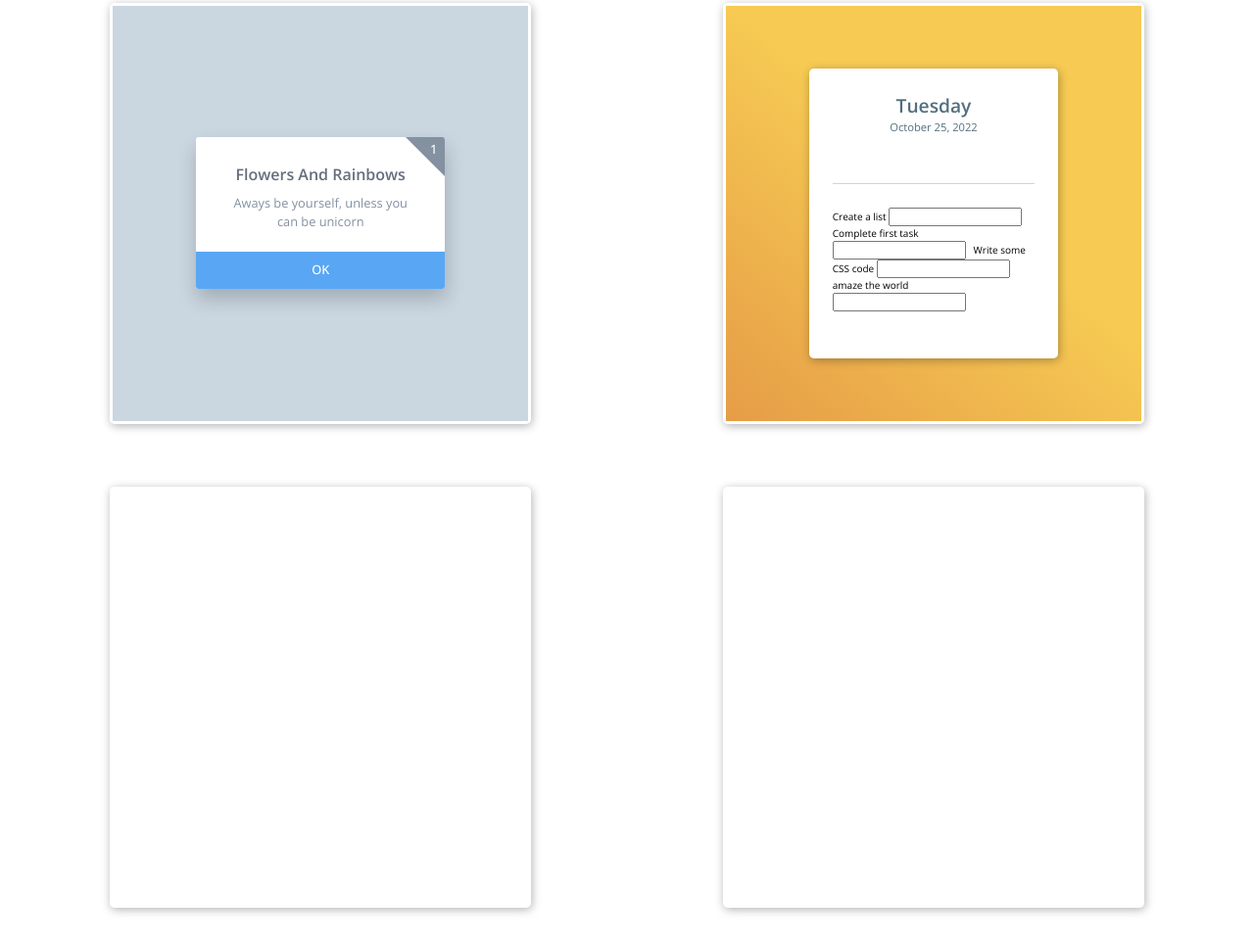
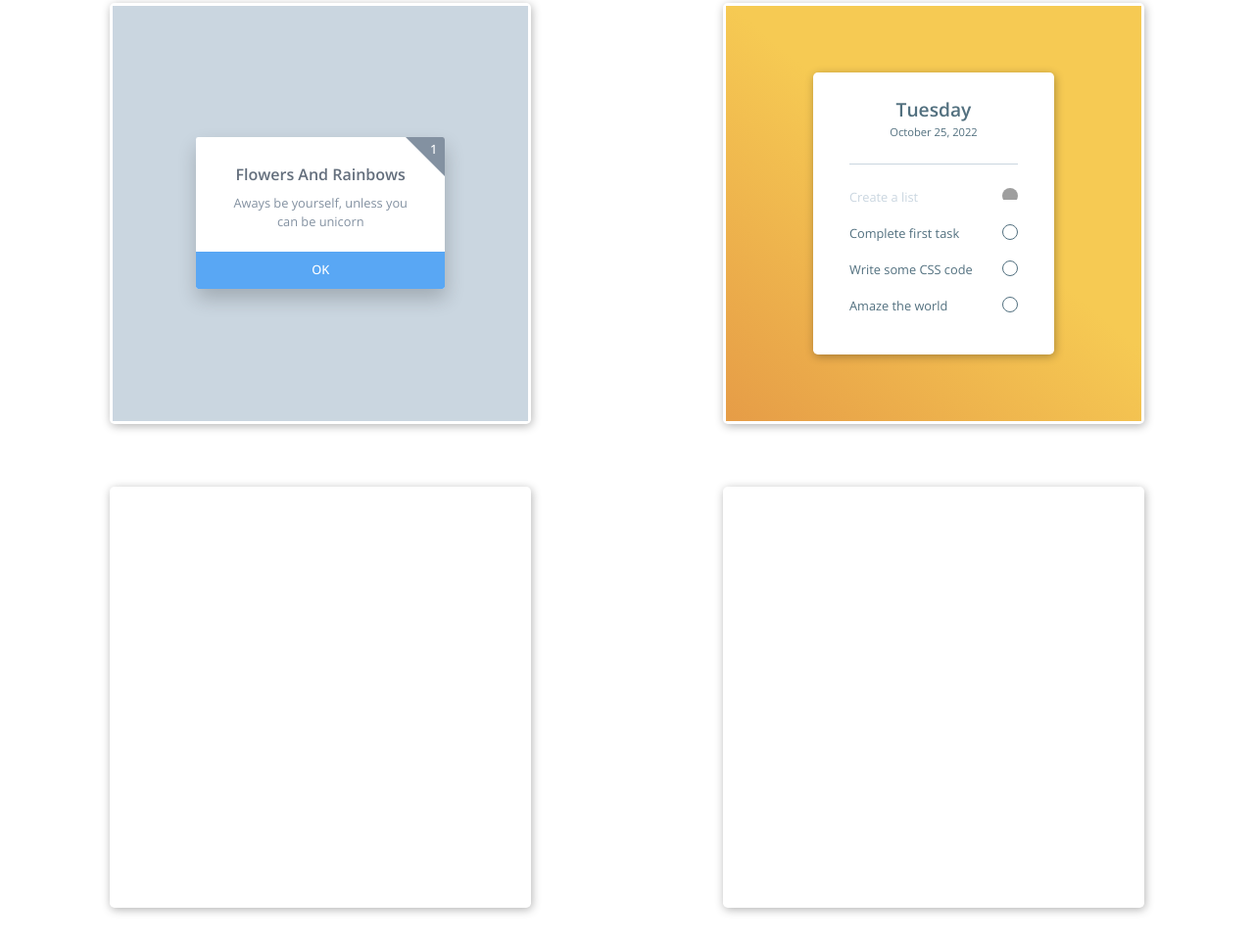
Before and after one commit to mkreive/daily-css-challenge, a website: page index.html in a window 1280 px wide. Shown: the part 2037-3001 px from the top of the page at 98% size. Drawn offline with nearby package versions, Linux system fonts and the light colour scheme; no server answers; grey boxes are pictures that could not be loaded; a web font is replaced by a local one.

Commit message:
list items done

```diff
--- a/index.html
+++ b/index.html
@@ -5,6 +5,10 @@
         <meta http-equiv="X-UA-Compatible" content="IE=edge" />
         <meta name="viewport" content="width=device-width, initial-scale=1.0" />
 
+        <link
+            rel="icon"
+            href="https://res.cloudinary.com/kreiva/image/upload/v1655102872/DevJobsApp/mastercraft_qwa8bv.svg"
+        />
         <link rel="preconnect" href="https://fonts.googleapis.com" />
         <link rel="preconnect" href="https://fonts.gstatic.com" crossorigin />
         <link href="https://fonts.googleapis.com/css2?family=Calistoga&display=swap" rel="stylesheet" />
@@ -330,26 +334,26 @@
                             <h4 class="header_blue_medium" id="dateHeader">March 4, 2016</h4>
                         </header>
                         <div class="card_vertical__body">
-                            <label class="checklist" for="checklist"
-                                >Create a list <input type="checklist" /><span class="checklist__checkbox">
-                                    &nbsp;</span
-                                >
-                            </label>
-                            <label class="checklist" for="checklist"
-                                >Complete first task <input type="checklist" /><span class="checklist__checkbox">
-                                    &nbsp;</span
-                                >
-                            </label>
-                            <label class="checklist" for="checklist"
-                                >Write some CSS code <input type="checklist" /><span class="checklist__checkbox">
-                                    &nbsp;</span
-                                >
-                            </label>
-                            <label class="checklist" for="checklist"
-                                >amaze the world <input type="checklist" /><span class="checklist__checkbox">
-                                    &nbsp;</span
-                                >
-                            </label>
+                            <div class="todo__item">
+                                <label class="todo__item__label" for="todoItem">Create a list</label>
+                                <span class="todo__item__checkmark"></span>
+                                <input class="todo__item__checkbox" type="checkbox" name="todoItem" checked />
+                            </div>
+                            <div class="todo__item">
+                                <label class="todo__item__label" for="todoItem">Complete first task</label>
+                                <span class="todo__item__checkmark"></span>
+                                <input class="todo__item__checkbox" type="checkbox" name="todoItem" />
+                            </div>
+                            <div class="todo__item">
+                                <label class="todo__item__label" for="todoItem">Write some CSS code</label>
+                                <span class="todo__item__checkmark"></span>
+                                <input class="todo__item__checkbox" type="checkbox" name="todoItem" />
+                            </div>
+                            <div class="todo__item">
+                                <label class="todo__item__label" for="todoItem">Amaze the world</label>
+                                <span class="todo__item__checkmark"></span>
+                                <input class="todo__item__checkbox" type="checkbox" name="todoItem" />
+                            </div>
                         </div>
                     </div>
                 </div>
--- a/sass/style.scss
+++ b/sass/style.scss
@@ -150,8 +150,8 @@ h6 {
     box-shadow: $box-shadow-centered;
 
     &_vertical {
-        height: 70%;
-        width: 60%;
+        height: 68%;
+        width: 58%;
         display: flex;
         flex-direction: column;
         align-items: center;
@@ -163,9 +163,13 @@ h6 {
         }
         &__body {
             border-top: 1px solid $color-gray-light-blueish;
-            width: auto;
-            margin: 1.5rem;
+            width: 70%;
+            height: 100%;
             padding-top: 1.5rem;
+            padding-bottom: 2.5rem;
+            display: flex;
+            flex-direction: column;
+            justify-content: space-between;
         }
     }
 
@@ -1288,3 +1292,42 @@ h6 {
     display: grid;
     font-family: $font-family-opensans;
 }
+
+.todo__item {
+    display: block;
+    position: relative;
+    font-size: $font-size-very-very-small;
+    color: $color-gray-dark-bluish;
+    cursor: pointer;
+    width: 100%;
+
+    &:has(:checked) {
+        color: $color-gray-light-blueish;
+    }
+    &:has(:checked) &__checkmark {
+        color: $color-gray-light-blueish;
+        border: none;
+        background-image: url('https://res.cloudinary.com/kreiva/image/upload/v1655102840/DevJobsApp/icon-check_b1gwus.svg');
+        background-size: contain;
+        background-repeat: no-repeat;
+    }
+
+    &__label {
+        cursor: pointer;
+    }
+    &__checkbox {
+        cursor: pointer;
+        position: absolute;
+        right: 0;
+        opacity: 0;
+    }
+    &__checkmark {
+        position: absolute;
+        right: 0;
+        width: 1rem;
+        height: 1rem;
+        border-radius: $border-radius-round;
+        background-color: $color-white;
+        border: 1px solid $color-gray-dark-bluish;
+    }
+}
```
Also changed, not shown: css/style.css.
